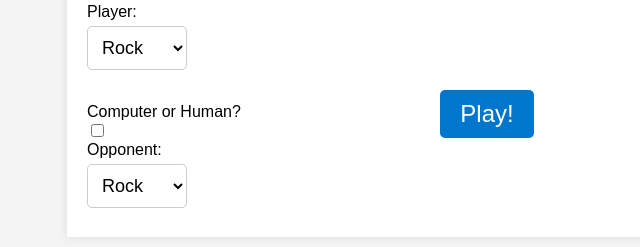
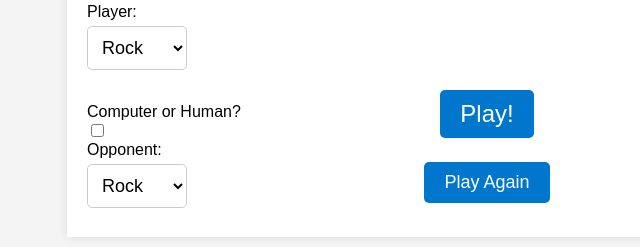
Before and after one commit to comp426-2023-spring/e02-cheestov, a website: page public/index.html in a window 1280 px wide. Both pictures are taken after a click on the button "Play!". Shown: the part 111-358 px from the top of the page, without its empty margins (153-793 px from the left). Drawn offline with Linux system fonts and the light colour scheme.

Commit message:
I am calling it on the html. it is done

```diff
--- a/public/index.html
+++ b/public/index.html
@@ -35,11 +35,11 @@
             </div>
         </div>
         <div class="play">
-            <button id="play-button">Play!</button>
+            <button id="play-button" onclick="myFunction()">Play!</button>
         </div>
-        <div class="result">
+        <div class="result" id="result">
             <p id="result-text"></p>
-            <button id="startover-button">Play Again</button>
+            <button id="startover-button", onclick="hideFunction()">Play Again</button>
         </div>
     </div>
 </body>
--- a/public/scripts.js
+++ b/public/scripts.js
@@ -11,6 +11,7 @@ const checkbox = document.getElementById('toggleCheck');
 const head = document.getElementById('header');
 const dropdown = document.getElementById('player-choice');
 const dropdown2=document.getElementById("opponent-choice");
+const result = document.getElementById("result")
 
 checkbox.addEventListener("change", () => {
    if (checkbox.checked) {
@@ -33,3 +34,11 @@ checkbox.addEventListener("change", () => {
     dropdown2.remove(3);
    }
 });
+
+function myFunction() {
+    result.style.display = "block";
+}
+
+function hideFunction() {
+    result.style.display = "none";
+}
--- a/public/styles.css
+++ b/public/styles.css
@@ -85,7 +85,7 @@ h2 {font-size: 0px;}
 }
 
 .result {
-	display: none;
+    display: none;
 	margin-top: 20px;
 	text-align: center;
 }
```
